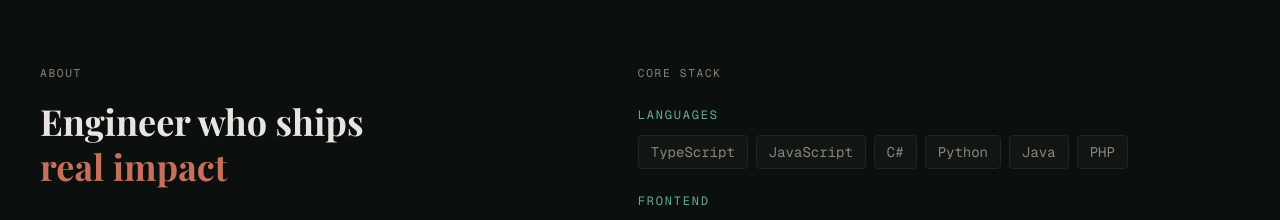
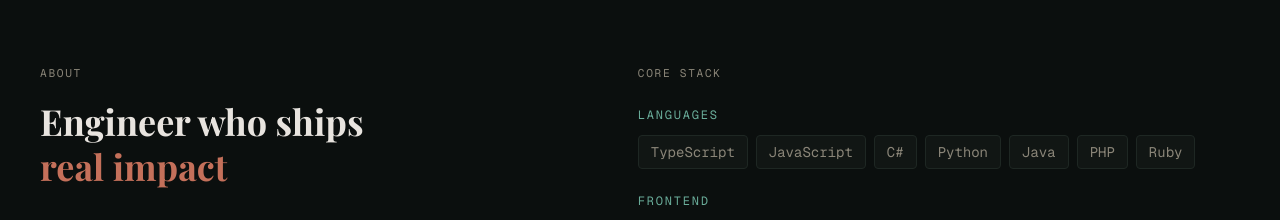
Before and after one commit to mangfredo/portfolio, a Next.js app: page / in a window 1280 px wide. Shown: the part 880-1100 px from the top of the page. Built offline with nearby package versions, Linux system fonts and the light colour scheme; a web font is replaced by a local one.

Commit message:
added terminal links and removed one terminal command

```diff
--- a/src/components/About.tsx
+++ b/src/components/About.tsx
@@ -1,5 +1,5 @@
 const stack = [
-  { category: "Languages", items: ["TypeScript", "JavaScript", "C#", "Python", "Java", "PHP"] },
+  { category: "Languages", items: ["TypeScript", "JavaScript", "C#", "Python", "Java", "PHP", "Ruby"] },
   { category: "Frontend", items: ["React", "Next.js", "Tailwind CSS", "HTML/CSS"] },
   { category: "Backend", items: ["Node.js", "REST APIs", "PostgreSQL", "MySQL", "Firebase"] },
   { category: "Tooling", items: ["Git", "Docker", "Kubernetes", "VS Code Extensions", "CI/CD", "TDD", "Clean Architecture"] },
--- a/src/components/Terminal.tsx
+++ b/src/components/Terminal.tsx
@@ -166,7 +166,7 @@ function getCommands(themeId: string): Record<string, string[]> {
       "# Status: Open to work",
     ],
     skills: [
-      "Languages:  TypeScript, JavaScript, C#, Python, Java, PHP",
+      "Languages:  TypeScript, JavaScript, C#, Python, Java, PHP, Ruby",
       "Frontend:   React, Next.js, Tailwind CSS",
       "Backend:    Node.js, PostgreSQL, MySQL, Firebase",
       "Tooling:    Git, Docker, Kubernetes, VS Code Extensions",
```
